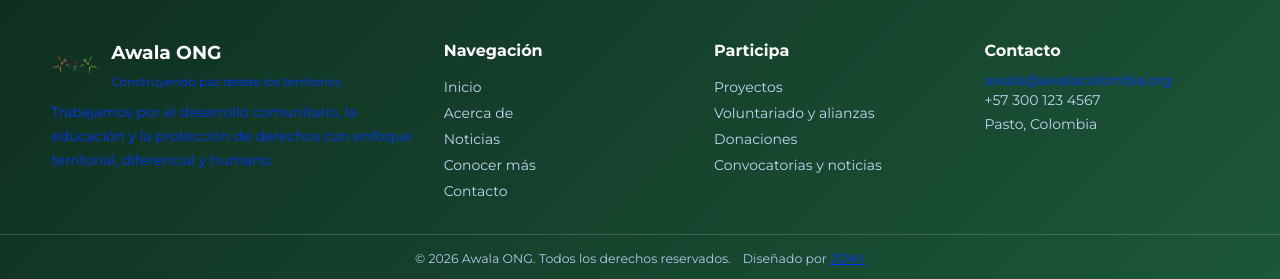
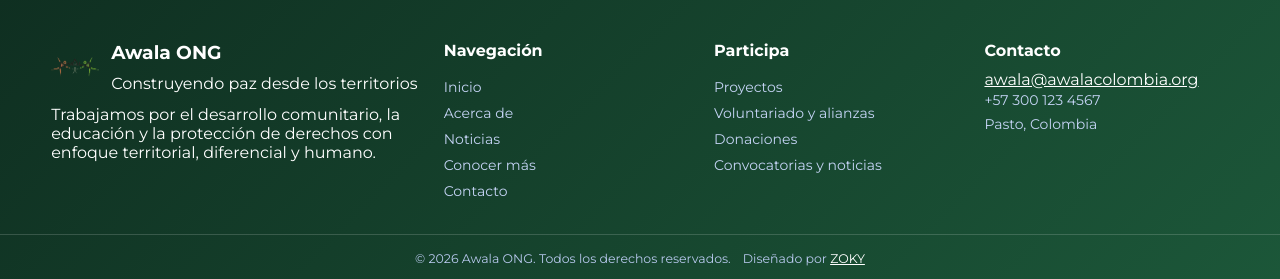
Before and after one commit to OscarNarvaez/awala_org, a website: page news.html in a window 1280 px wide. Shown: the part 1060-1339 px from the top of the page. Drawn offline with Linux system fonts and the light colour scheme.

Commit message:
fix: corregir clases de estilo en el pie de página para mejorar la visibilidad

```diff
--- a/news.html
+++ b/news.html
@@ -148,10 +148,10 @@
                         loading="lazy" decoding="async" />
                     <div>
                         <h3>Awala ONG</h3>
-                        <p class="footer-tag">Construyendo paz desde los territorios</p>
+                        <p class="footer-tagg">Construyendo paz desde los territorios</p>
                     </div>
                 </div>
-                <p class="footer-description">
+                <p class="footer-descriptionn">
                     Trabajamos por el desarrollo comunitario, la educación y la protección de derechos con enfoque
                     territorial, diferencial y humano.
                 </p>
@@ -176,7 +176,8 @@
 
             <div class="footer-contact">
                 <h4>Contacto</h4>
-                <a href="mailto:awala@awalacolombia.org" class="footer-mail">awala@awalacolombia.org</a>
+                <a class="footer-contactt" href="mailto:awala@awalacolombia.org"
+                    class="footer-mail">awala@awalacolombia.org</a>
                 <p>+57 300 123 4567</p>
                 <p>Pasto, Colombia</p>
             </div>
@@ -184,7 +185,7 @@
 
         <div class="footer-bottom">
             <p>© 2026 Awala ONG. Todos los derechos reservados.</p>
-            <p>Diseñado por <a href="https://www.linkedin.com/in/oscar-julian-narvaez-5b144120b/">
+            <p>Diseñado por <a class="other-color" href="https://www.linkedin.com/in/oscar-julian-narvaez-5b144120b/">
                     ZOKY
                 </a></p>
         </div>
--- a/styles.css
+++ b/styles.css
@@ -2245,6 +2245,19 @@ body :where(p, li, a, span, strong, small, label, h2, h3, h4, h5, h6) {
 }
 
 .awala-text {
+    color: #ffffff;
+}
+
+.footer-tagg,
+.footer-descriptionn {
+    color: #ffffff;
+}
+
+.other-color {
+    color: #ffffff;
+}
+
+.footer-contactt {
     color: #ffffff;
 }
 
```
Also changed, not shown: donaciones.html (+5 -4 lines), index.html (+4 -4 lines), participa.html (+5 -4 lines), projects.html (+5 -4 lines).
